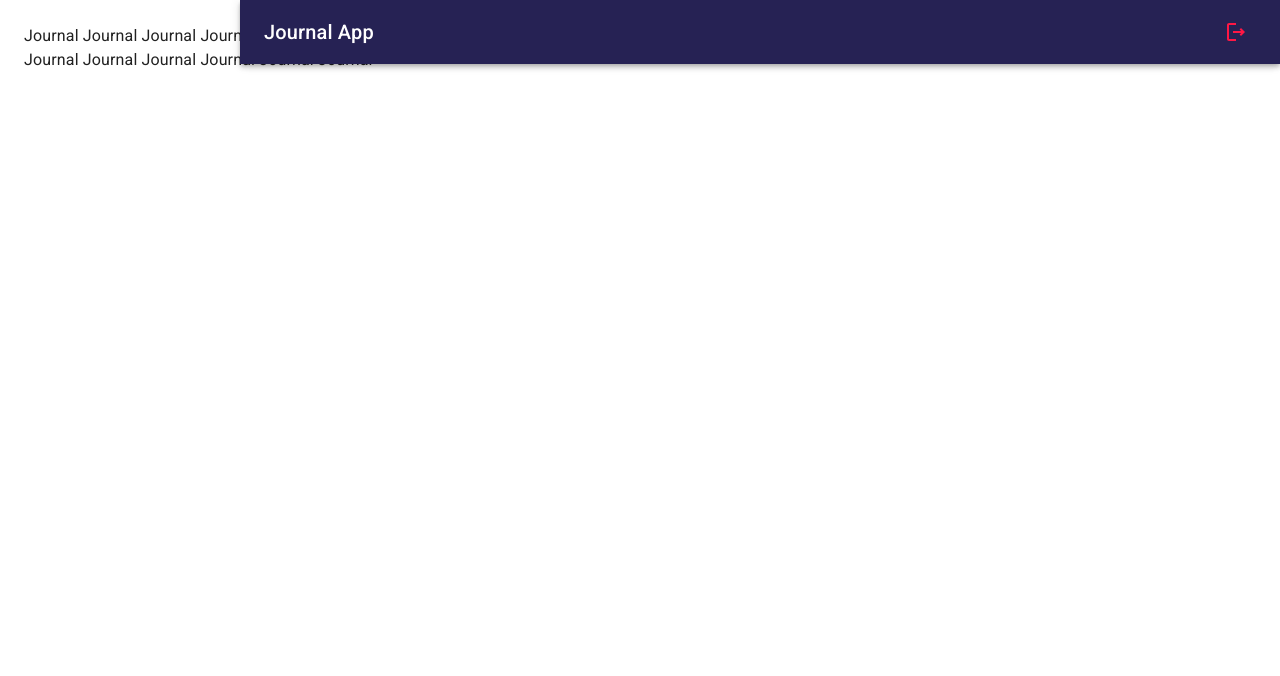
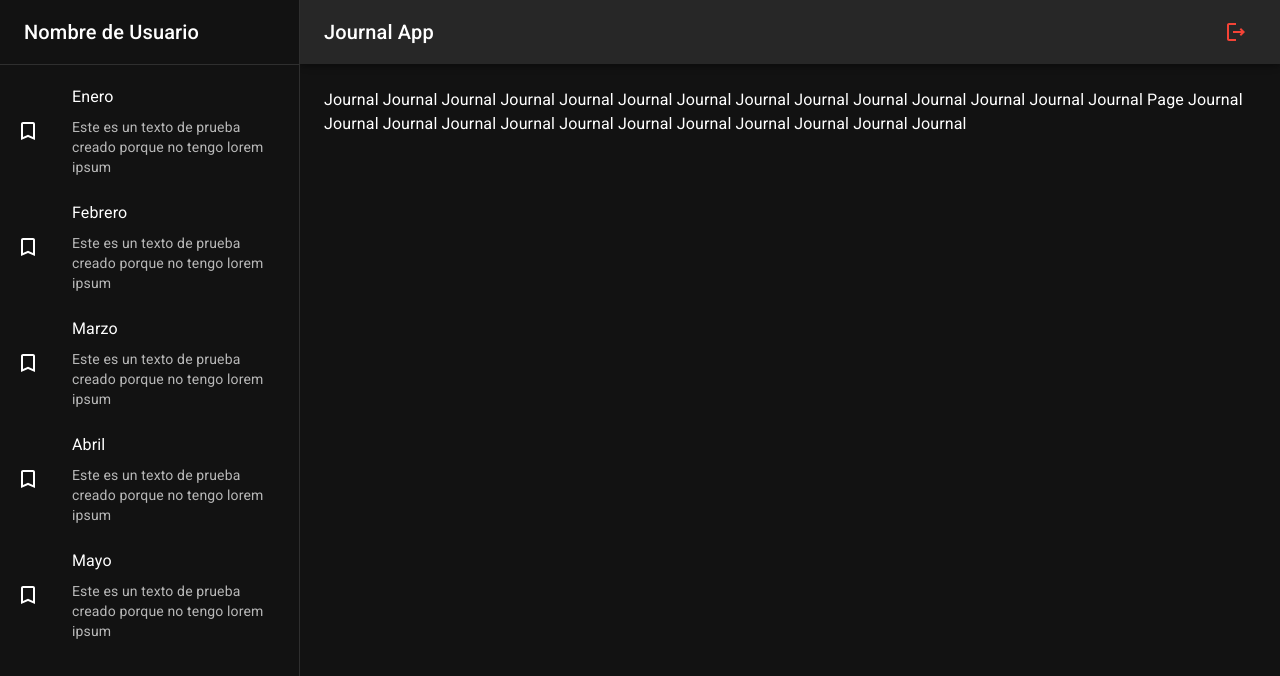
Before and after one commit to vrmedina/r_Journal_App, a React (Vite) app: page /journal in a window 1280 px wide. Shown: the top 676 px of the page. Built offline with nearby package versions, Linux system fonts and the light colour scheme.

Commit message:
add Sidebar component

```diff
--- /dev/null
+++ b/src/journal/components/Sidebar.jsx
@@ -0,0 +1,54 @@
+import { TurnedInNot } from '@mui/icons-material';
+import {
+  Box,
+  Divider,
+  Drawer,
+  Grid,
+  List,
+  ListItem,
+  ListItemButton,
+  ListItemIcon,
+  ListItemText,
+  Toolbar,
+  Typography,
+} from '@mui/material';
+
+export const Sidebar = ({ drawerWidth = 240 }) => {
+  return (
+    <Box
+      component='nav'
+      sx={{ width: { sm: drawerWidth }, flexShrink: { sm: 0 } }}
+    >
+      <Drawer
+        variant='permanent'
+        open
+        sx={{
+          display: { xs: 'block' },
+          '& .MuiDrawer-paper': { boxSizing: 'border-box', width: drawerWidth },
+        }}
+      >
+        <Toolbar>
+          <Typography variant='h6' noWrap component='div'>
+            Nombre de Usuario
+          </Typography>
+        </Toolbar>
+        <Divider />
+        <List>
+          {['Enero', 'Febrero', 'Marzo', 'Abril', 'Mayo'].map((text) => (
+            <ListItem key={text} disablePadding>
+              <ListItemButton>
+                <ListItemIcon>
+                  <TurnedInNot />
+                </ListItemIcon>
+                <Grid container>
+                    <ListItemText primary={text} />
+                    <ListItemText secondary={'Este es un texto de prueba creado porque no tengo lorem ipsum'} />
+                </Grid>
+              </ListItemButton>
+            </ListItem>
+          ))}
+        </List>
+      </Drawer>
+    </Box>
+  );
+};
--- a/src/journal/components/index.js
+++ b/src/journal/components/index.js
@@ -1 +1,2 @@
 export * from './Navbar';
+export * from './Sidebar';
--- a/src/journal/layout/JournalLayout.jsx
+++ b/src/journal/layout/JournalLayout.jsx
@@ -1,17 +1,19 @@
-import { Box } from '@mui/material';
-import { Navbar } from '../components/Navbar';
+import { Box, Toolbar } from '@mui/material';
+import { Navbar, Sidebar } from '../components';
 
-const drawerWidth = 240;
+const drawerWidth = 300;
 
 export const JournalLayout = ({ children }) => {
   return (
     <Box sx={{ display: 'flex' }}>
       {/* Navbar */}
-      <Navbar drawerWidth={drawerWidth}/>
+      <Navbar drawerWidth={drawerWidth} />
       {/* Sidebar */}
+      <Sidebar drawerWidth={drawerWidth} />
 
       <Box component='main' sx={{ flexGrow: 1, p: 3 }}>
         {/* Toolbar */}
+        <Toolbar />
         {children}
       </Box>
     </Box>
--- a/src/themes/AppTheme.jsx
+++ b/src/themes/AppTheme.jsx
@@ -4,7 +4,7 @@
 
 export const AppTheme = ({ children }) => {
   return (
-    <ThemeProvider theme={purpleTheme}>
+    <ThemeProvider theme={darkTheme}>
       <CssBaseline />
       {children}
     </ThemeProvider>
```
